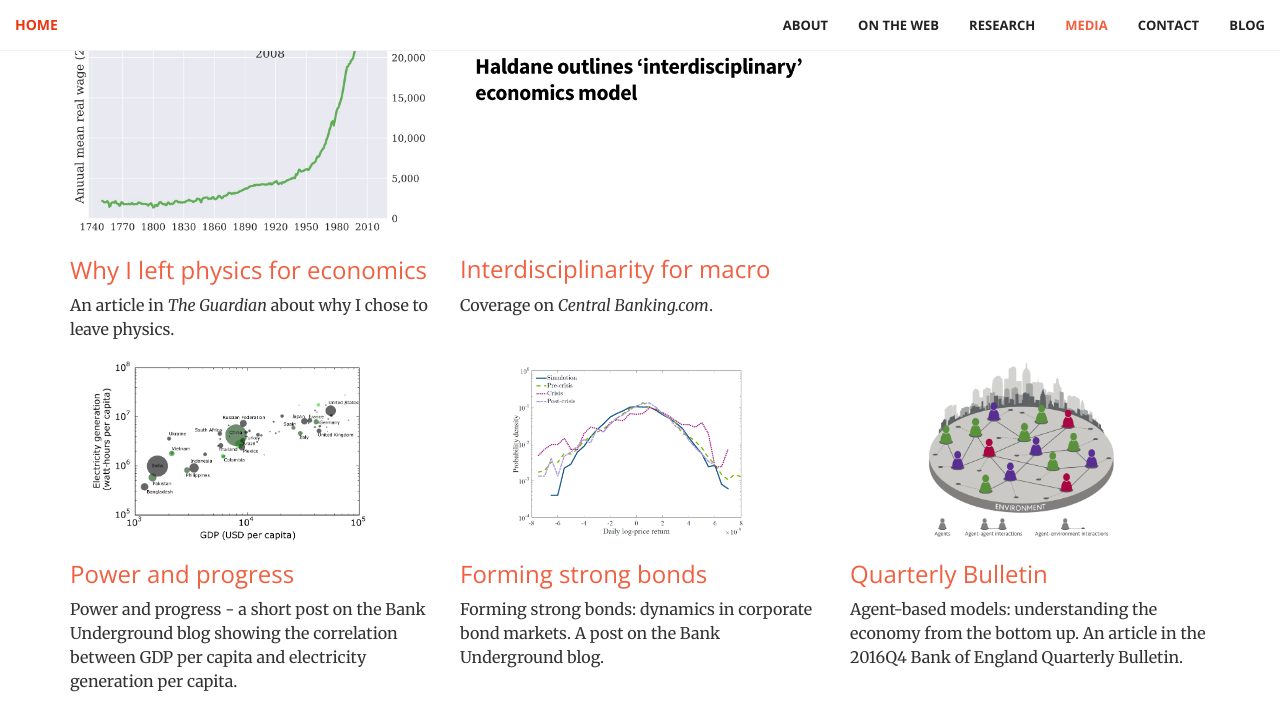
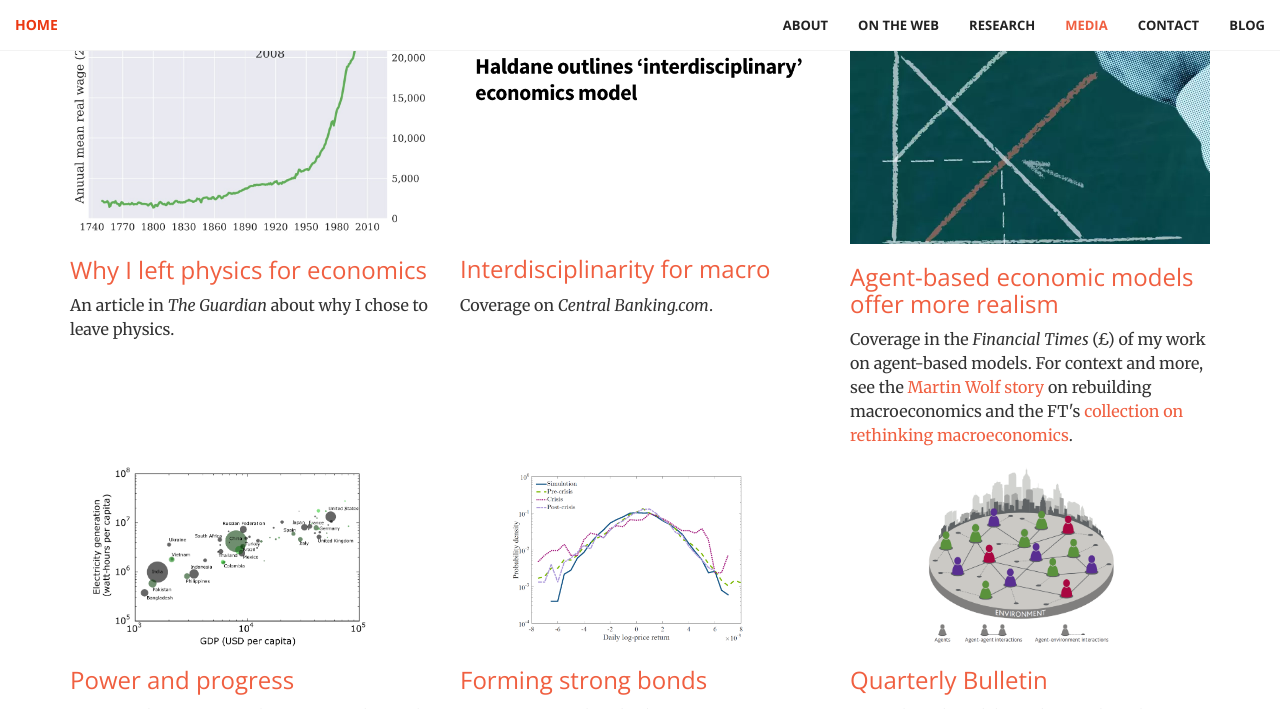
Before and after one commit to aeturrell/home, a Jekyll site: the page index.html, which Jekyll copies as it is, in a window 1280 px wide and 900 px high, scrolled down 2852 px, cut to the strip 0-709 px from the top of the window. Built offline with Jekyll 4.4.1, drawn with Linux system fonts in a browser that asks for light colours.

Commit message:
Coverage on FT

```diff
--- a/index.html
+++ b/index.html
@@ -348,6 +348,17 @@
                                  </div>
                              </div>
                          </div>
+                 <div class="col-md-4">
+                             <div class="recent-work-wrap">
+                                 <img class="img-responsive" src="img/media/rethinkmacrov2.jpg">
+                                 <div class="overlay">
+                                     <div class="recent-work-inner">
+                                         <h3><a href="https://www.ft.com/content/f653a4ee-2dce-11e8-a34a-7e7563b0b0f4" target="_blank">Agent-based economic models offer more realism</a> </h3>
+                                         <p>Coverage in the <i>Financial Times</i> (£) of my work on agent-based models. For context and more, see the <a href="https://pintofscience.co.uk/event/star-power/">Martin Wolf story</a> on rebuilding macroeconomics and the FT's <a href="https://www.ft.com/rethinking-macroeconomics" target="_blank">collection on rethinking macroeconomics</a>.</p>
+                                     </div>
+                                 </div>
+                             </div>
+                         </div>
        </div>
 
          <div class="row">
```
Also changed, not shown: img/media/rethinkmacrov2.jpg (added).
